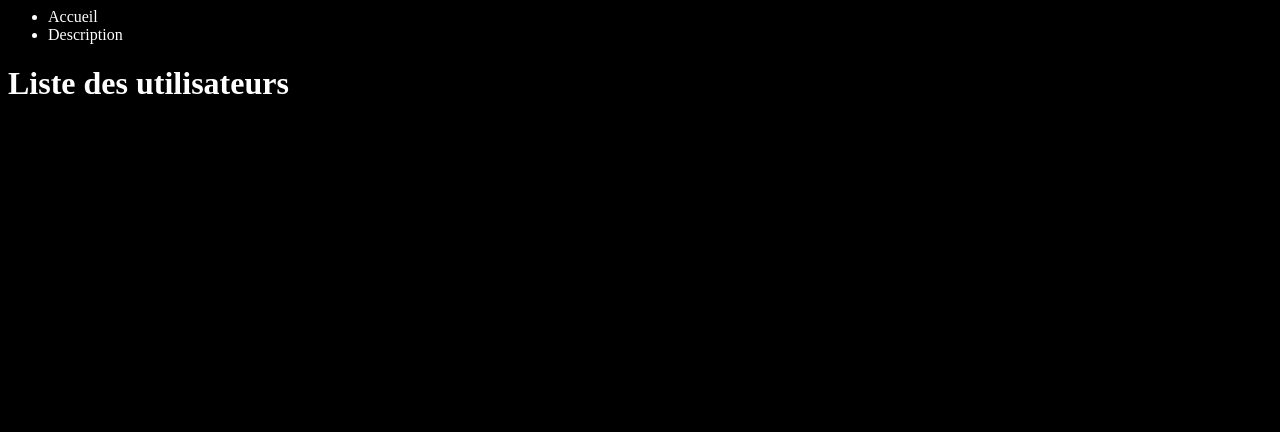
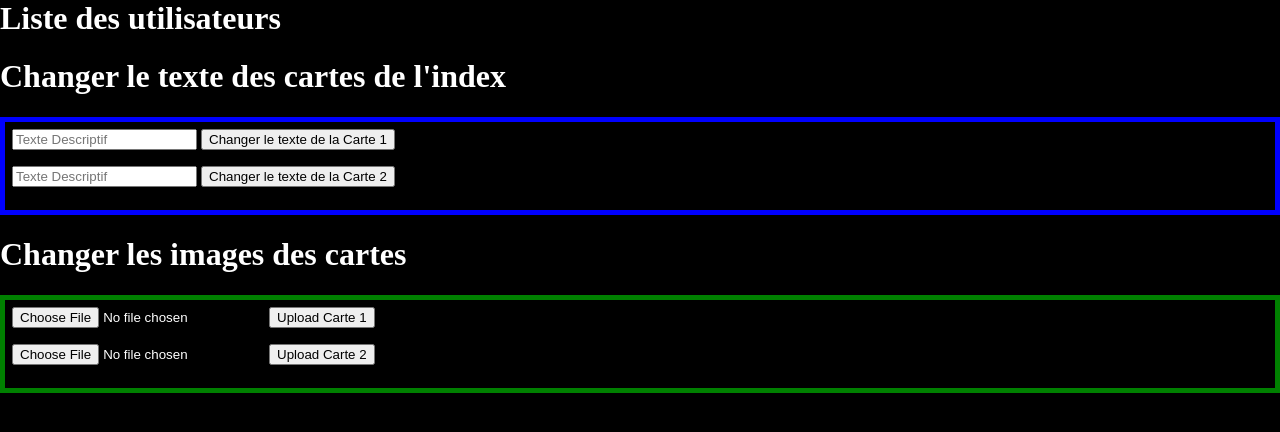
Before and after one commit to Hazmat11/Projet-5-PHP, a PHP site: page /indexadmin.php in a window 1280 px wide. Shown: the top 432 px of the page. Run offline with PHP 8.4, Linux system fonts and the light colour scheme; data that the repository does not hold is empty.

Commit message:
ajout de changement de texte et image de l'index dans panel admin

```diff
--- a/css/paneladmin.css
+++ b/css/paneladmin.css
@@ -1,9 +1,27 @@
 body{
   background-color: black;
   color: white;
+  margin: 0;
 }
 
 .bloc_user{
-  border-width: 10px;
+  border-width: 5px;
   border-color: red;
+  border-style: solid;
+  font-size: 20px;
+  padding: 7px;
 }
+
+.cardtxt{
+  border-width: 5px;
+  border-color: blue;
+  border-style: solid;
+  padding: 7px;
+}
+
+.cardimg{
+  border-width: 5px;
+  border-color: green;
+  border-style: solid;
+  padding: 7px;
+}
--- a/indexadmin.php
+++ b/indexadmin.php
@@ -4,7 +4,6 @@
    <link rel="stylesheet" href="css\paneladmin.css">
  </head>
  <body>
-  <?php require "menu.php"; ?>
   <h1>Liste des utilisateurs</h1>
   <?php
   $sql = "SELECT * FROM user";
@@ -14,8 +13,8 @@
 
   foreach($data as $user){ ?>
   <div class="bloc_user">
-    <h2><span class="email"><?php echo $user['email'] ?></span></h2>
-    <?php echo $user['login']." ".$user['password'] ?>
+    <span class="email"><?php echo $user['email'] ?>&nbsp;/</span>
+    <?php echo $user['login'] ?>&nbsp;/ <?php echo $user['password'] ?>
     <form class="" action="modify_email.php" method="post">
       <input type="hidden" name="id" value="<?php echo $user['id'] ?>">
       <button type="submit" name="button">Modifier email</button>
@@ -26,5 +25,27 @@
     </form>
   </div>
   <?php } ?>
+  <h1>Changer le texte des cartes de l'index</h1>
+  <div class="cardtxt">
+    <form class="" action="txtindex1.php" method="post" >
+      <input type="text" name="txt" value="" placeholder="Texte Descriptif">
+      <button type="submit" name="button">Changer le texte de la Carte 1</button>
+    </form>
+    <form class="" action="txtindex2.php" method="post">
+      <input type="text" name="txt" value="" placeholder="Texte Descriptif">
+      <button type="submit" name="button">Changer le texte de la Carte 2</button>
+    </form>
+  </div>
+  <h1>Changer les images des cartes</h1>
+  <div class="cardimg">
+    <form class="" action="imgcard1.php" method="post" enctype="multipart/form-data">
+      <input type='file' name='image'>
+      <button type="submit" name="button">Upload Carte 1</button>
+    </form>
+    <form class="" action="imgcard2.php" method="post" enctype="multipart/form-data">
+      <input type='file' name='image'>
+      <button type="submit" name="button">Upload Carte 2</button>
+    </form>
+  </div>
  </body>
 </html>
```
Also changed, not shown: imgcard1.php (added, +12 -0 lines), imgcard2.php (added, +12 -0 lines), index.php (+42 -7 lines), txtindex1.php (added, +11 -0 lines), txtindex2.php (added, +11 -0 lines).
